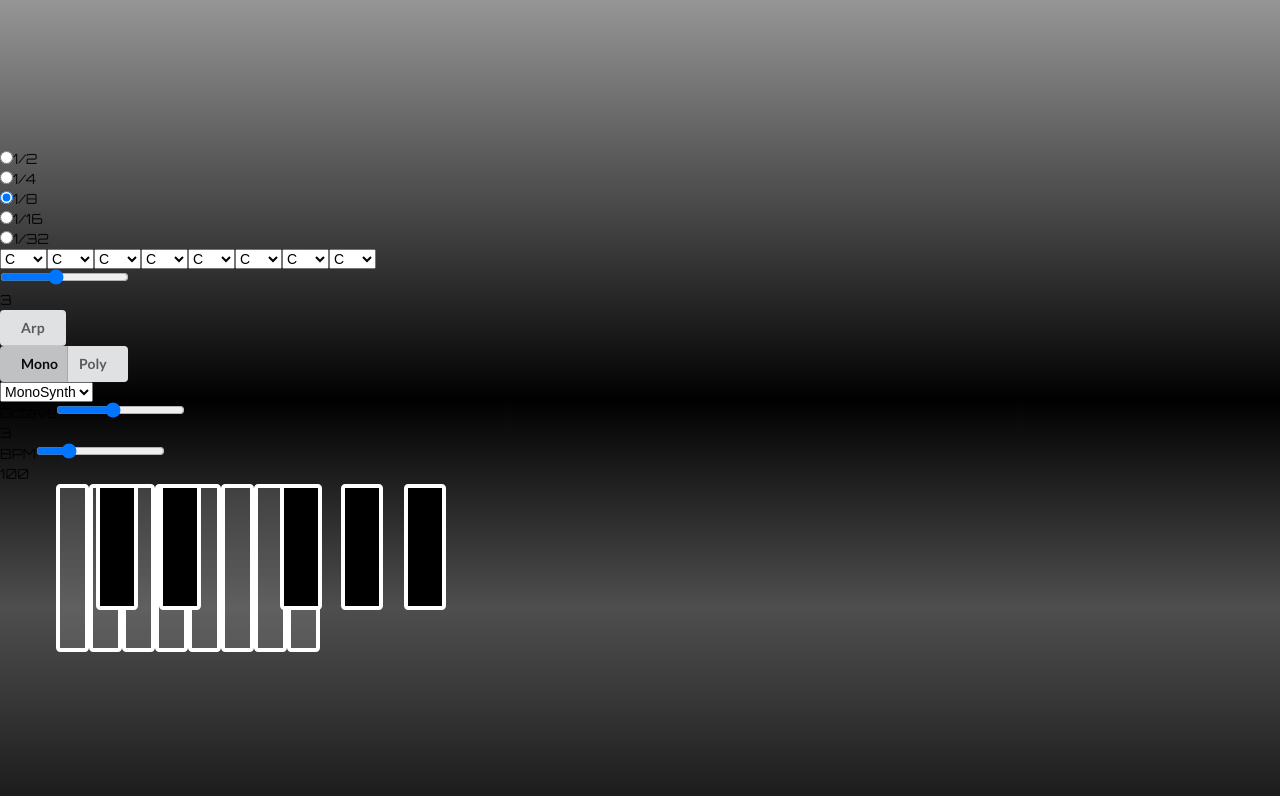
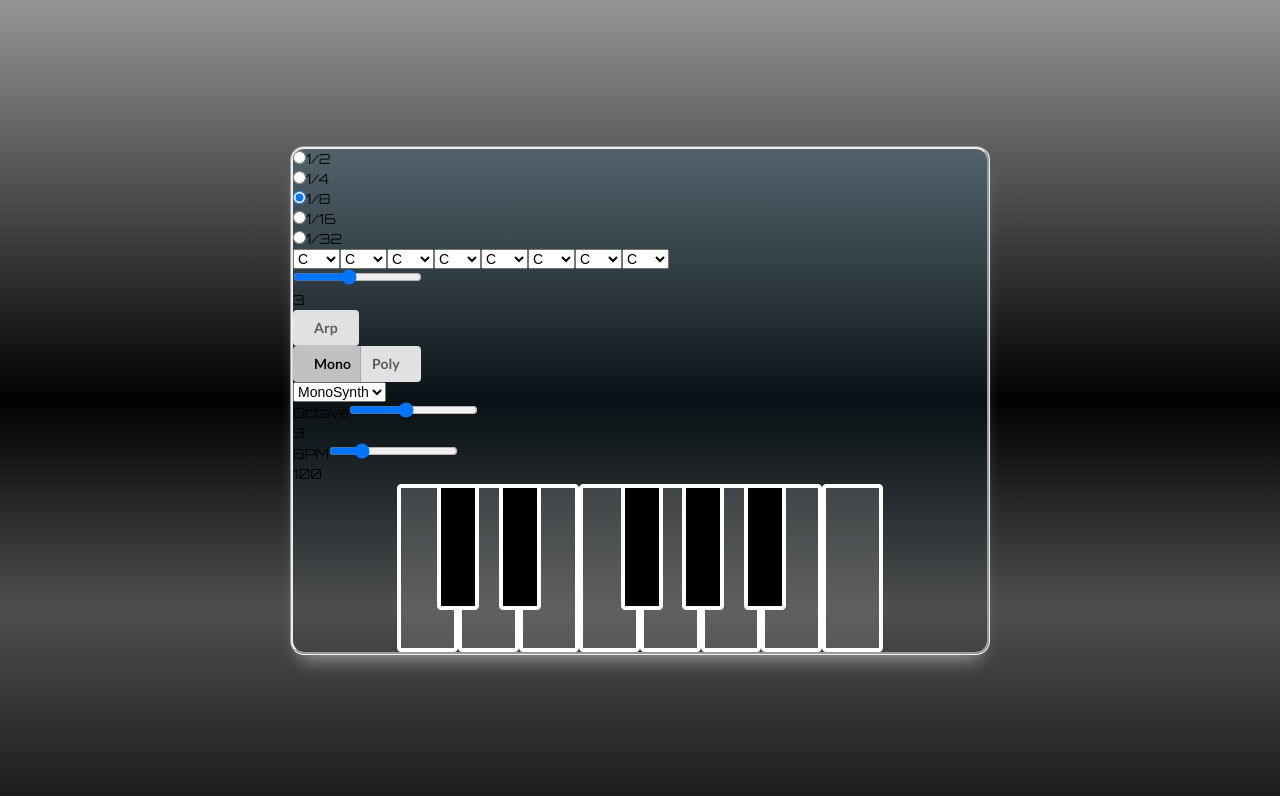
Before and after one commit to hoshikitsunoda/react-synth, a React (Create React App) app: page / in a window 1280 px wide. Shown: the top 796 px of the page. Built offline with nearby package versions, Linux system fonts and the light colour scheme.

Commit message:
changed background opacity #13

```diff
--- a/src/components/Synth.js
+++ b/src/components/Synth.js
@@ -2,7 +2,27 @@ import React, { Component } from 'react'
 import ControlPanel from './ControlPanel'
 import KeyBoard from './KeyBoard'
 
+import styled from 'styled-components'
+
 import Tone from 'tone'
+
+const SynthBody = styled.div`
+  flex: 1;
+  max-width: 50rem;
+  min-width: 50rem;
+  margin: 0 auto;
+  background: linear-gradient(
+    to bottom,
+    rgba(51, 107, 135, 0.3),
+    rgba(42, 49, 50, 0.01)
+  );
+  border-radius: 1rem;
+  -webkit-box-shadow: 0 14px 18px -10px #9d9c9c;
+  -moz-box-shadow: 0 14px 18px -10px #9d9c9c;
+  box-shadow: 0 14px 18px -10px #9d9c9c;
+  border: 3px groove;
+  // padding: 3rem 3rem 0;
+`
 
 class Synth extends Component {
   state = {
@@ -123,7 +143,7 @@ class Synth extends Component {
 
   render() {
     return (
-      <div>
+      <SynthBody>
         <ControlPanel
           sendNoteLength={this.getNoteLength}
           sequencer={this.handleSequence}
@@ -140,7 +160,7 @@ class Synth extends Component {
           sendNote={this.getNote}
           octave={this.state.octave}
         />
-      </div>
+      </SynthBody>
     )
   }
 }
```
